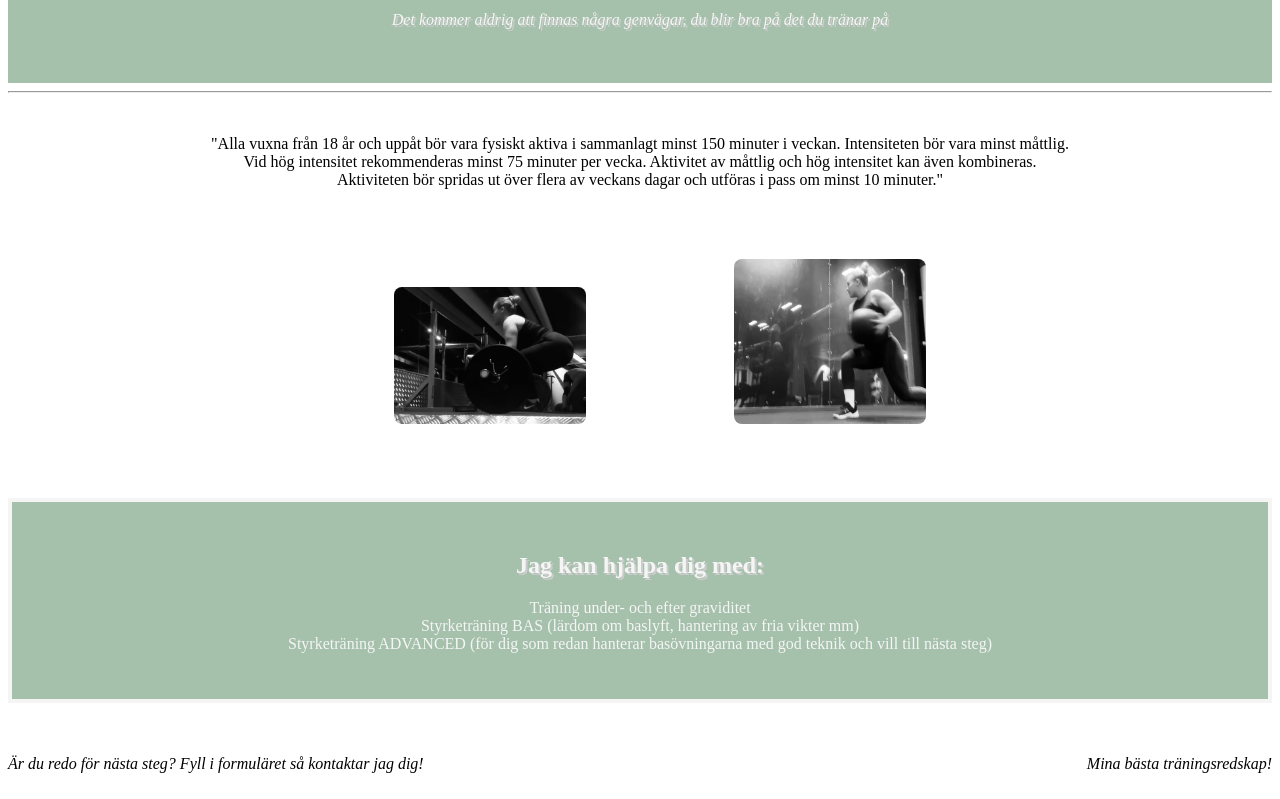
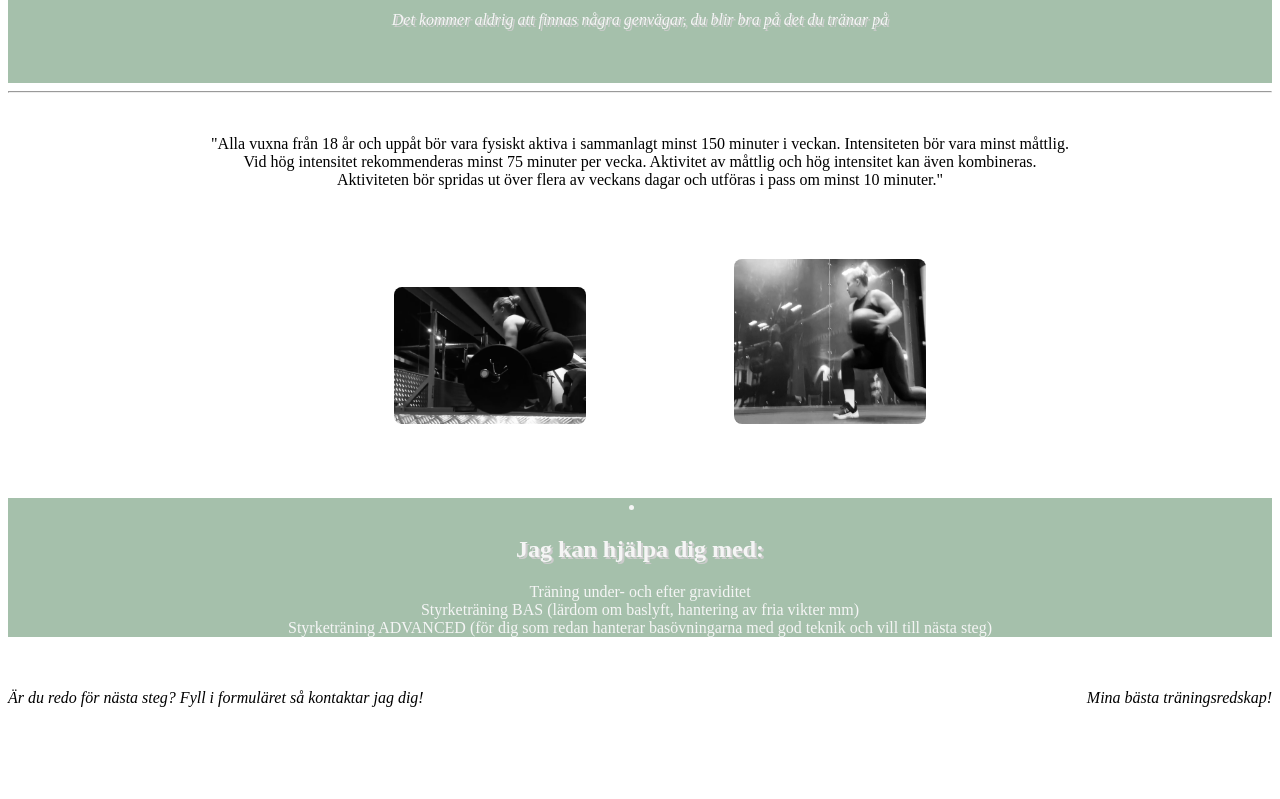
Before and after one commit to KimberleyMatthews/NewMapp, a plain HTML site: page index.html in a window 1280 px wide. Shown: the part 154-953 px from the top of the page. After the commit the page ends 887 px from the top, so only its background shows below. Drawn offline with Linux system fonts and the light colour scheme.

```diff
--- a/index.html
+++ b/index.html
@@ -36,10 +36,10 @@
 
 <!--Här kommer mina specialiseringar uppunktat, finns på tutorialvideo nr 1 eller 2-->
 <div>
-    <ul id="info" class="infotext">
+    <li id="info" class="infotext">
     <h2><strong>Jag kan hjälpa dig med:</strong></h2>
         <p>Träning under- och efter graviditet <br> Styrketräning BAS (lärdom om baslyft, hantering av fria vikter mm) <br> Styrketräning ADVANCED (för dig som redan hanterar basövningarna med god teknik och vill till nästa steg)</p>
-    </ul>
+    </li>
 </div>
 
 <!--byt rad-->
```
